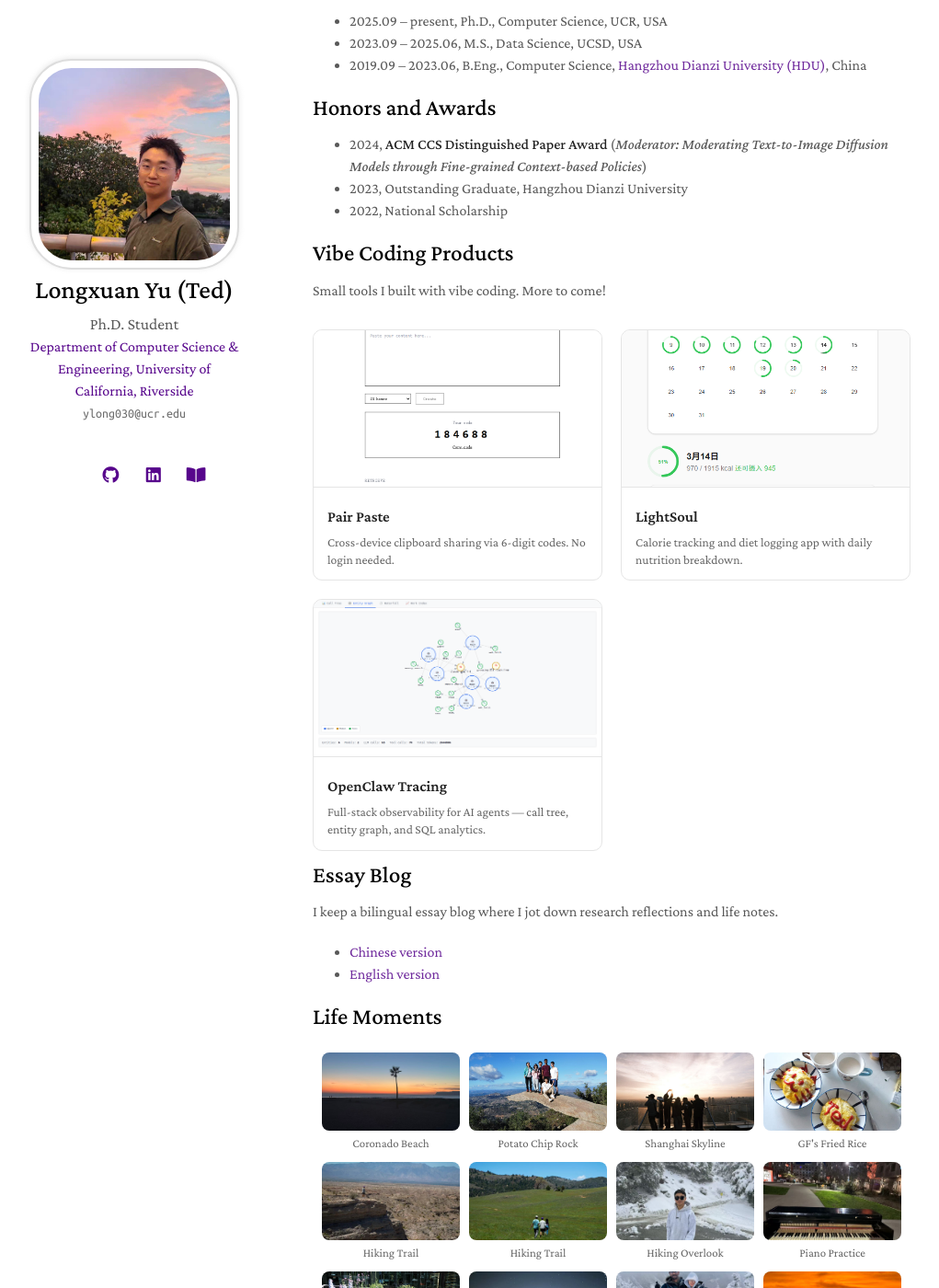
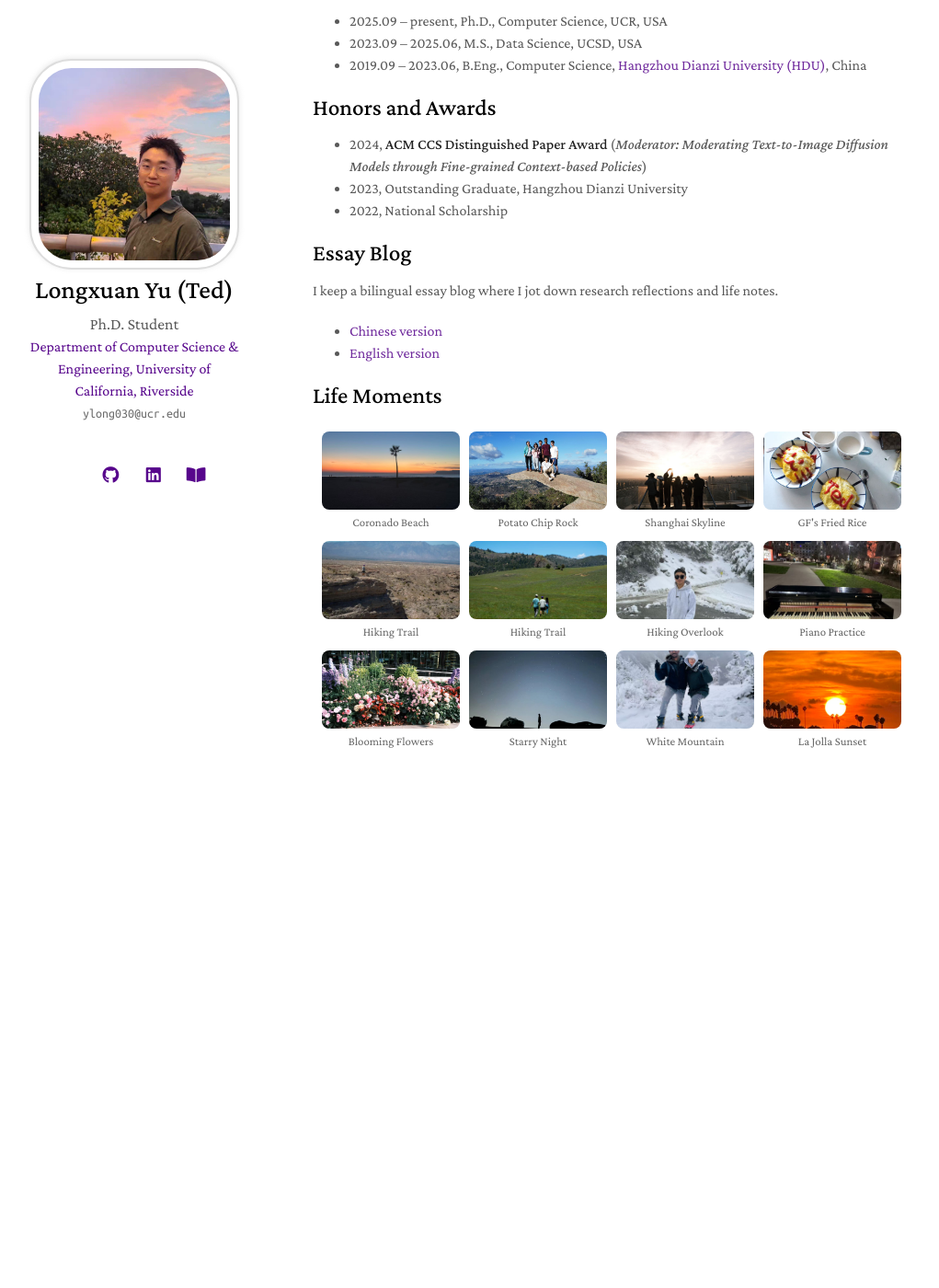
Before and after one commit to fengsxy/fengsxy.github.io, a Jekyll site: the page built from index.md, in a window 1280 px wide and 1400 px high, scrolled down 3165 px. Shown: the whole window at 92% size, without its empty margins (130-1151 px from the left). Built offline with Jekyll 4.4.1, drawn with Linux system fonts in a browser that asks for light colours; nearby versions of some CDN libraries; a style sheet for code colours, icons or effects is not loaded; our own code applies the rules of GitHub Pages for plain Markdown files; after the commit the page ends 4065 px from its top, so only the background shows below that; part of the change alters nothing that is shown.

Commit message:
Temporarily hide Vibe Coding Products from homepage

```diff
--- a/index.md
+++ b/index.md
@@ -116,6 +116,8 @@ If you want to know more about my research or potential collaborations, feel fre
   }
 </style>
 
+{% comment %}
+Temporarily hidden from the homepage; retain project content for restoration.
 ## Vibe Coding Products
 
 Small tools I built with vibe coding. More to come!
@@ -149,6 +151,8 @@ Small tools I built with vibe coding. More to come!
     </a>
   </div>
 </div>
+
+{% endcomment %}
 
 ## Essay Blog
 
```
